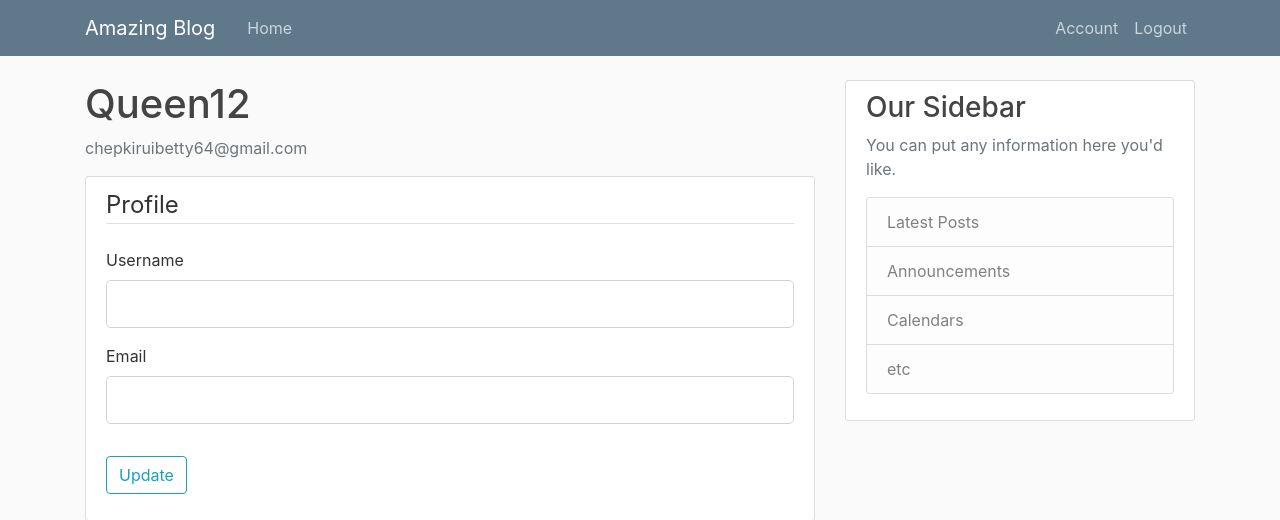
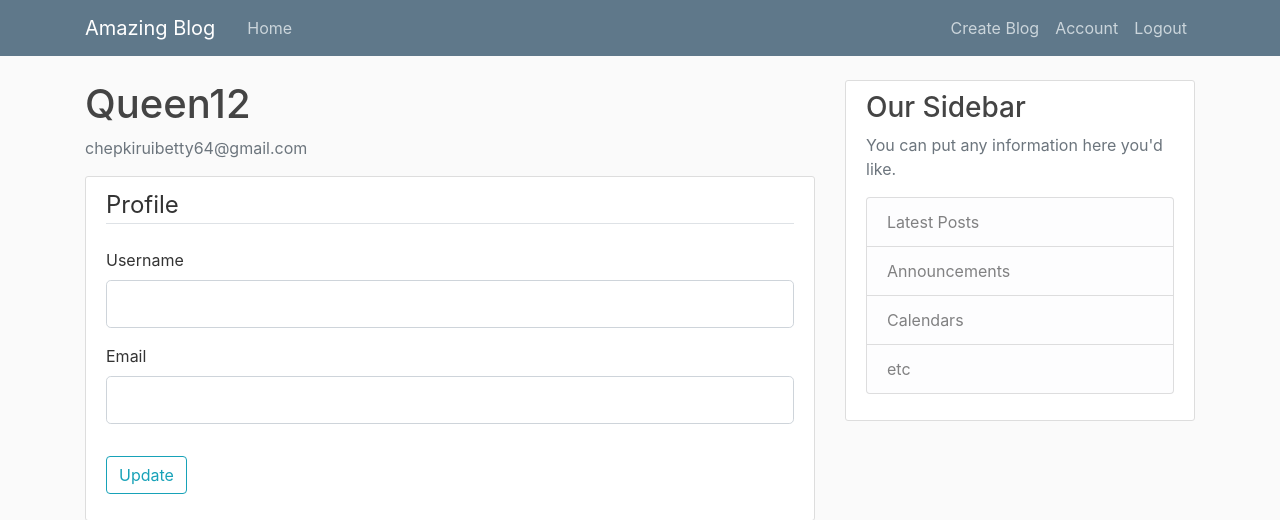
Before and after one commit to chepkiruibetty/amazing-blog, a Flask app: page /account in a window 1280 px wide. Shown: the top 520 px of the page. Run offline with Flask 2, Linux system fonts and the light colour scheme; a user stored in the database is signed in; some libraries are stand-ins or nearby versions.

Commit message:
added link for create blog

```diff
--- a/blog/templates/design.html
+++ b/blog/templates/design.html
@@ -36,6 +36,7 @@
                     <!-- Navbar Right Side -->
                     <div class="navbar-nav">
                         {% if current_user.is_authenticated %}
+                        <a class="nav-item nav-link" href="{{ url_for('new_post') }}">Create Blog</a>
                         <a class="nav-item nav-link" href="{{ url_for('account') }}">Account</a>
                         <a class="nav-item nav-link" href="{{ url_for('logout') }}">Logout</a>
                         {% else %}
```
